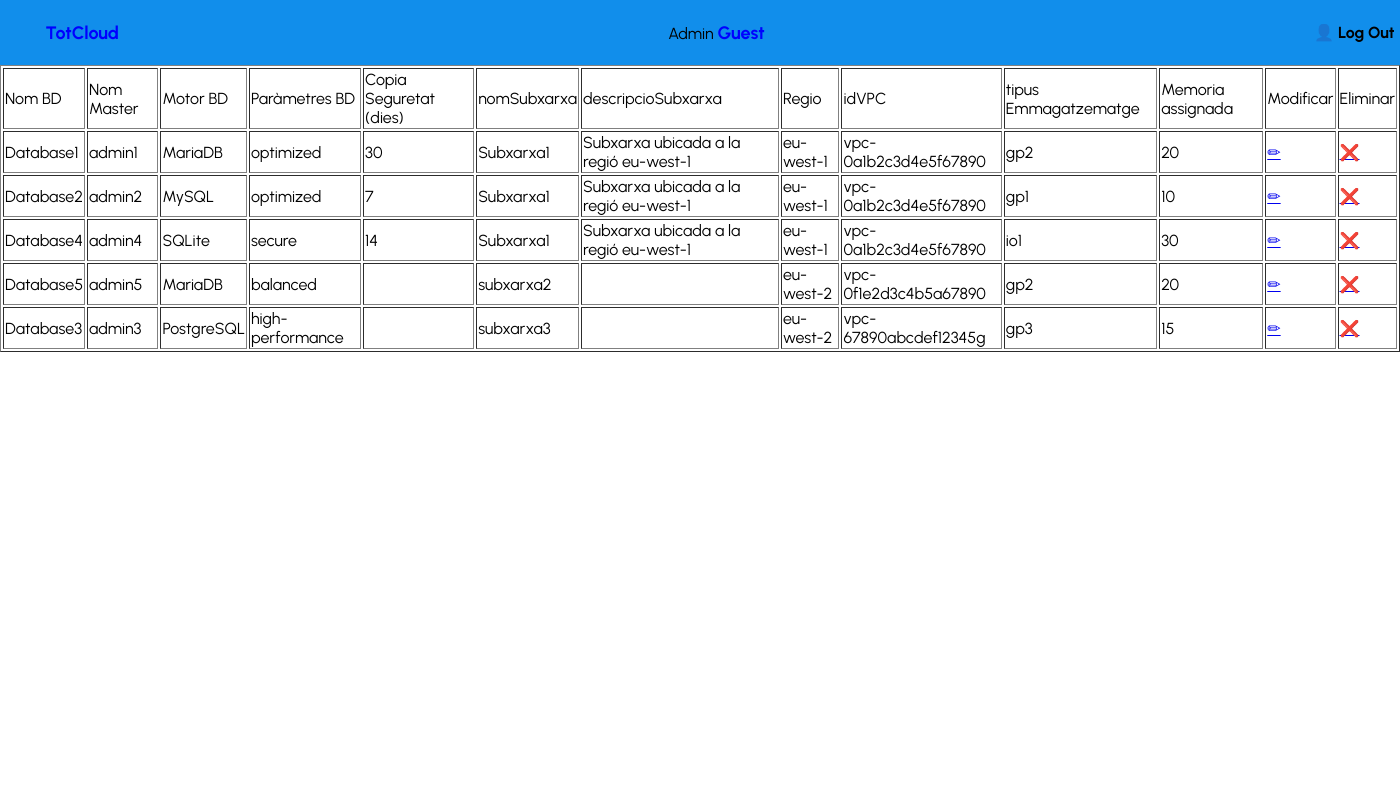
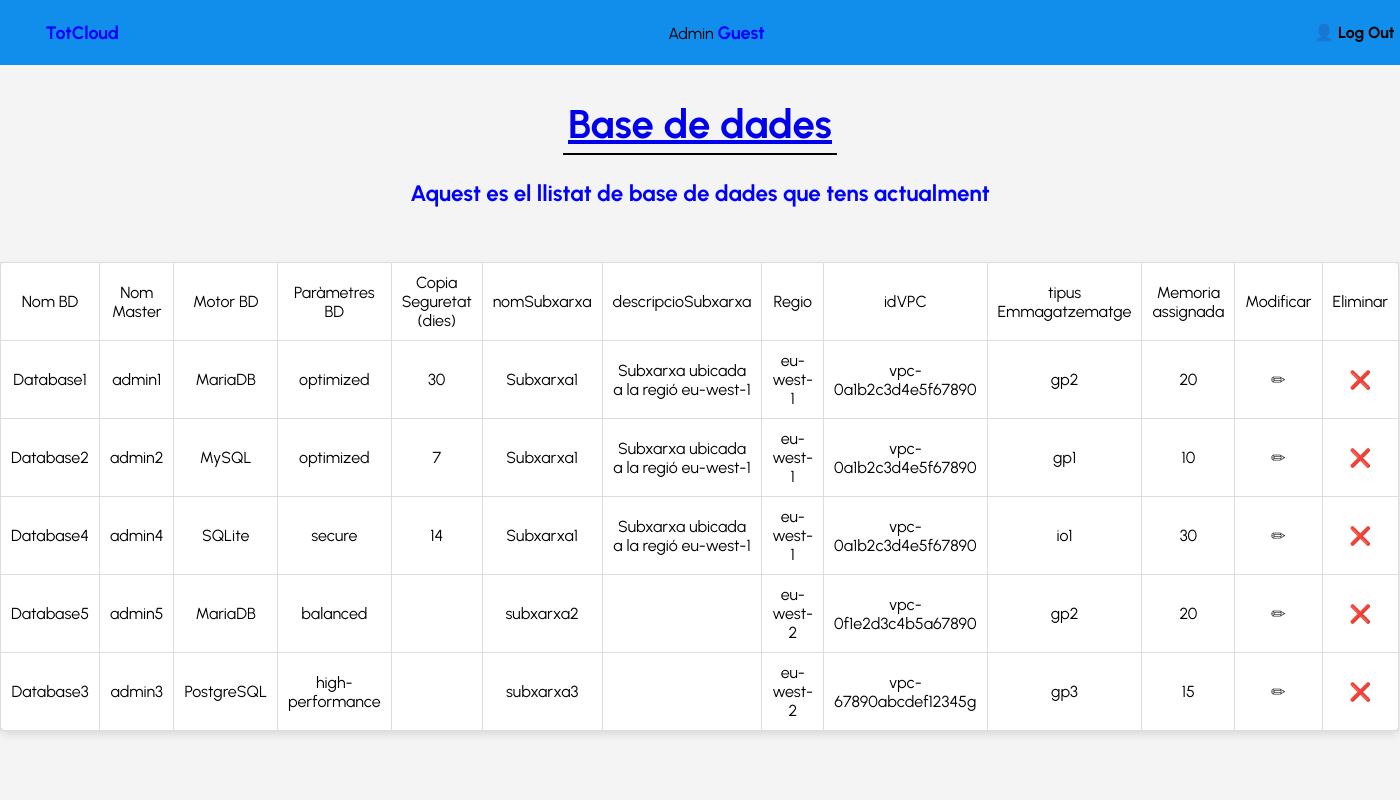
Before and after one commit to Ti-trit/TOTCLOUD, a PHP site: page /instancia_bd/llista_bd.php in a window 1400 px wide. Run offline with PHP 8.4, Linux system fonts and the light colour scheme; data comes from the database, SQL or seed files in the repository.

Commit message:
mejoras_estilo

```diff
--- /dev/null
+++ b/totCloud/estils/new.css
@@ -0,0 +1,163 @@
+@import url(https://fonts.googleapis.com/css2?family=Urbanist:ital,wght@0,100..900;1,100..900&display=swap);
+
+body {
+  margin: 0;
+  font-family: "Urbanist", sans-serif;
+  justify-content: center;
+  align-items: center;
+  background-color: #f4f4f4;
+}
+
+nav {
+  background: #118eeb;
+  padding: 5.5px;
+  top: 0;
+  margin: 0;
+}
+nav ul {
+  display: flex;
+  justify-content: space-between;
+  align-items: center;
+}
+nav li {
+  list-style-type: none;
+}
+
+nav a {
+  text-decoration: none;
+  color: #000;
+}
+
+.welcome-message {
+  color: black;
+}
+
+.style1 {
+  color: blue;
+  font-weight: bold;
+  font-size: 18px;
+}
+
+.header {
+  background: #0c162c;
+  height: 100vh;
+  color: white;
+  display: flex;
+  font-size: 2.1em;
+  div:first-child {
+    margin: auto;
+    justify-content: center;
+    padding: 40px;
+  }
+}
+
+section {
+  margin: 30px auto;
+}
+
+section h2 {
+  text-align: center;
+  margin: auto;
+  padding: 5px;
+  font-size: 2.5em;
+  font-weight: bold;
+  font-family: "Urbanist", sans-serif;
+  border-bottom: 2px solid black;
+  width: fit-content;
+}
+
+section .subtitulo {
+  display: flex;
+  align-items: center;
+  flex-direction: column;
+  font-weight: bold;
+  font-size: 1.4em;
+  div:first-child {
+    margin: 25px auto;
+    color: blue;
+  }
+}
+
+form {
+  max-width: 400px;
+  padding: 20px;
+  border: 1px solid #ddd;
+  box-shadow: 0px 2px 5px rgba(0, 0, 0, 0.1);
+  border-radius: 8px;
+  background-color: #f9f9f9;
+  display: flex;
+  flex-direction: column;
+  align-items: center;
+  margin: 0 auto;
+}
+
+form input,
+form select {
+  width: 100%;
+  padding: 10px;
+  margin-bottom: 15px;
+  border: 1px solid #ccc;
+  border-radius: 4px;
+  font-size: 16px;
+}
+
+.custom-button {
+  background-color: #007bff;
+  color: white;
+  border: none;
+  padding: 10px 20px;
+  border-radius: 4px;
+  cursor: pointer;
+  font-size: 16px;
+  transition: background-color 0.3s ease;
+}
+
+.custom-button:hover {
+  background-color: #0056b3;
+}
+
+table {
+  border-collapse: collapse; /* Quitar los espacios entre las celdas */
+  width: 80%;
+  max-width: 900px;
+  box-shadow: 0 4px 8px rgba(0, 0, 0, 0.1); /* Sombra para profundidad */
+  border: 1px solid #ddd; /* Borde gris claro */
+  background-color: #ffffff; /* Color de fondo blanco */
+  border-radius: 8px;
+}
+
+table th {
+  background-color: #118eeb;
+  color: white;
+  text-align: center;
+  padding: 10px;
+  border: 1px solid #ddd;
+  font-size: 1.1em;
+}
+
+table td {
+  text-align: center;
+  padding: 10px;
+  border: 1px solid #ddd;
+  font-size: 1em;
+}
+
+tr:hover {
+  background-color: #f1f1f1;
+  transition: background-color 0.3s ease;
+}
+
+.modify-link,
+.delete-link {
+  text-decoration: none;
+  color: #333;
+  font-size: 1.1em;
+}
+
+.modify:hover {
+  color: blue;
+}
+
+.delete:hover {
+  color: red;
+}
--- a/totCloud/instancia_bd/llista_bd.php
+++ b/totCloud/instancia_bd/llista_bd.php
@@ -10,10 +10,20 @@ include "../header.php";
     <meta charset="UTF-8">
     <meta name="viewport" content="width=device-width, initial-scale=1.0">
     <title>Instancia BD</title>
-    <link rel="stylesheet" href="../home.css">
+    <link rel="stylesheet" href="../estils/new.css">
 </head>
 
 <body>
+    <section>
+        <a href="home.php">
+            <h2>Base de dades</h2>
+        </a>
+        <div class="subtitulo">
+            <div>
+                Aquest es el llistat de base de dades que tens actualment
+            </div>
+        </div>
+    </section>
     <?php
     // Consulta principal
     $consulta = "SELECT  i.$pk, i.nomBD,i.nomMaster,i.tipusMotor, i.grupParametresBD,
```
Also changed, not shown: totCloud/instancia_bd/alta_bd.php (+24 -11 lines), totCloud/instancia_bd/home.php (+4 -4 lines), totCloud/instancia_bd/modifica_bd.php (+16 -4 lines), totCloud/instancia_bucket/alta_bucket.php (+18 -11 lines), totCloud/instancia_bucket/home.php (+4 -5 lines), totCloud/instancia_bucket/llista_bucket.php (+11 -1 lines), totCloud/instancia_bucket/modifica_bucket.php (+12 -3 lines), totCloud/instancia_servidor/alta_servidor.php (+11 -2 lines), totCloud/instancia_servidor/home.php (+5 -5 lines), totCloud/instancia_servidor/llista_servidor.php (+11 -1 lines), totCloud/instancia_servidor/modifica_servidor.php (+11 -2 lines).
